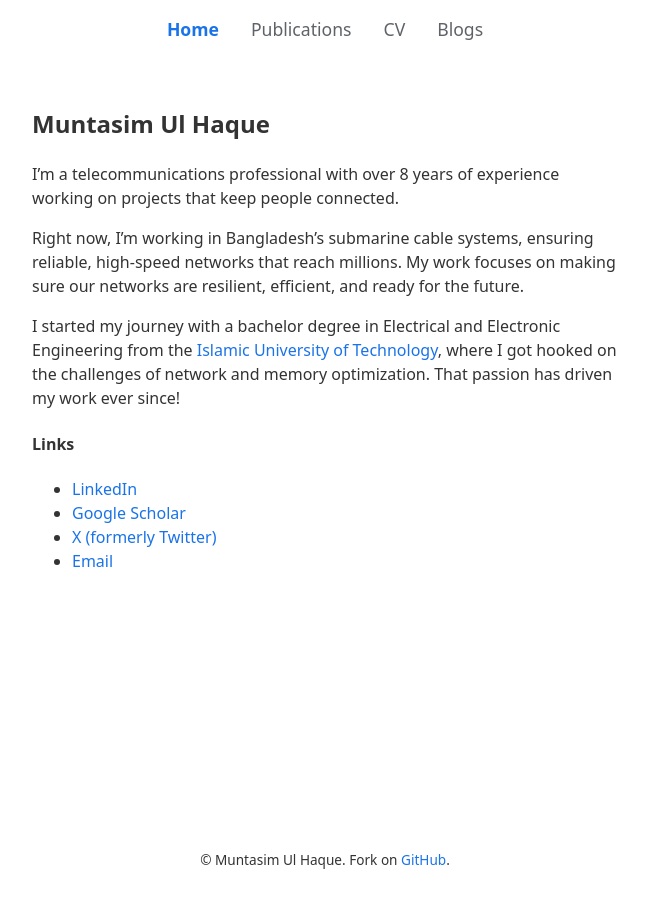
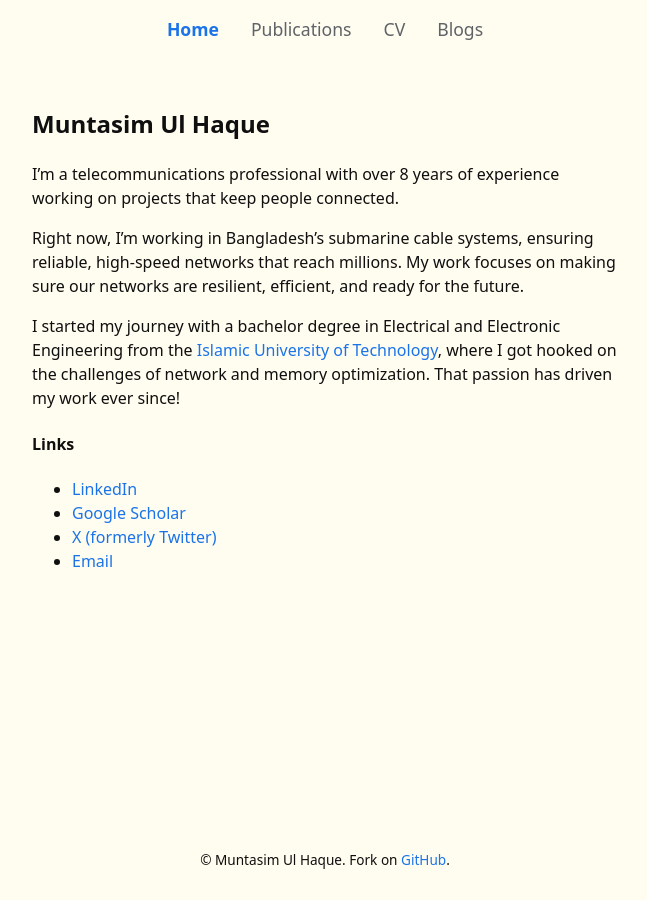
Before and after one commit to muntasimulhaque/muntasimulhaque.github.io, a Jekyll site: the page built from index.md, in a window 1280 px wide. Shown: the whole page, without its empty margins (315-962 px from the left). Built offline with Jekyll 4.4.1, drawn with Linux system fonts in a browser that asks for light colours; our own code applies the rules of GitHub Pages for plain Markdown files.

Commit message:
Update main.css

```diff
--- a/assets/css/main.css
+++ b/assets/css/main.css
@@ -1,7 +1,7 @@
 :root {
-    --primary-color: #333333;
-    --background-color: #ffffff;
-    --text-color: #333333;
+    --primary-color: #100f0f;
+    --background-color: #fffcf0;
+    --text-color: #100f0f;
     --link-color: #1a73e8;
     --visited-link-color: #673ab7;
     --selection-color: #DFEAFB;
```
